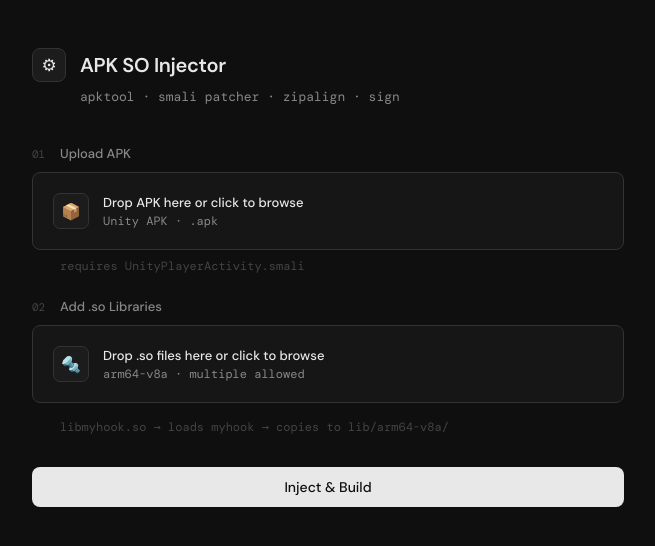
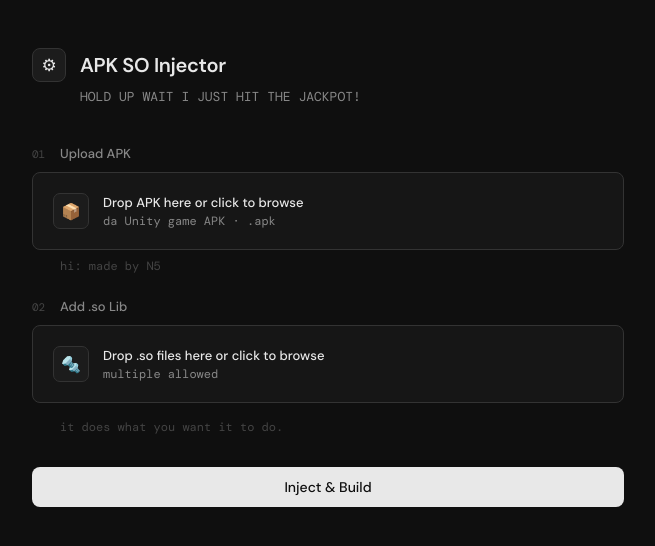
Before and after one commit to evan758321-source/Standalone-lib-injector, a Flask app: page / in a window 1280 px wide. Shown: the top 546 px of the page, without its empty margins (312-967 px from the left). Run offline with Flask 3, Linux system fonts and the light colour scheme.

Commit message:
Update index.html

```diff
--- a/templates/index.html
+++ b/templates/index.html
@@ -3,7 +3,7 @@
 <head>
 <meta charset="UTF-8">
 <meta name="viewport" content="width=device-width, initial-scale=1.0">
-<title>APK SO Injector</title>
+<title>APK Lib Injector</title>
 <style>
   @import url('https://fonts.googleapis.com/css2?family=DM+Mono:wght@400;500&family=DM+Sans:wght@400;500;600&display=swap');
 
@@ -170,7 +170,7 @@
       <div class="logo">⚙</div>
       <h1>APK SO Injector</h1>
     </div>
-    <p class="subtitle">apktool · smali patcher · zipalign · sign</p>
+    <p class="subtitle">HOLD UP WAIT I JUST HIT THE JACKPOT!</p>
   </header>
 
   <div class="step">
@@ -184,17 +184,17 @@
         <div class="drop-icon">📦</div>
         <div class="drop-text">
           <div class="primary" id="apkPrimary">Drop APK here or click to browse</div>
-          <div class="secondary" id="apkSecondary">Unity APK · .apk</div>
+          <div class="secondary" id="apkSecondary">da Unity game APK · .apk</div>
         </div>
       </div>
     </div>
-    <div class="hint">requires UnityPlayerActivity.smali</div>
+    <div class="hint">hi: made by N5</div>
   </div>
 
   <div class="step">
     <div class="step-header">
       <span class="step-num">02</span>
-      <span class="step-title">Add .so Libraries</span>
+      <span class="step-title">Add .so Lib</span>
     </div>
     <div class="drop" id="soZone">
       <input type="file" id="soInput" accept=".so" multiple />
@@ -202,12 +202,12 @@
         <div class="drop-icon">🔩</div>
         <div class="drop-text">
           <div class="primary">Drop .so files here or click to browse</div>
-          <div class="secondary">arm64-v8a · multiple allowed</div>
+          <div class="secondary">multiple allowed</div>
         </div>
       </div>
     </div>
     <div class="so-list" id="soList"></div>
-    <div class="hint">libmyhook.so → loads myhook → copies to lib/arm64-v8a/</div>
+    <div class="hint">it does what you want it to do.</div>
   </div>
 
   <div class="build-area">
```
